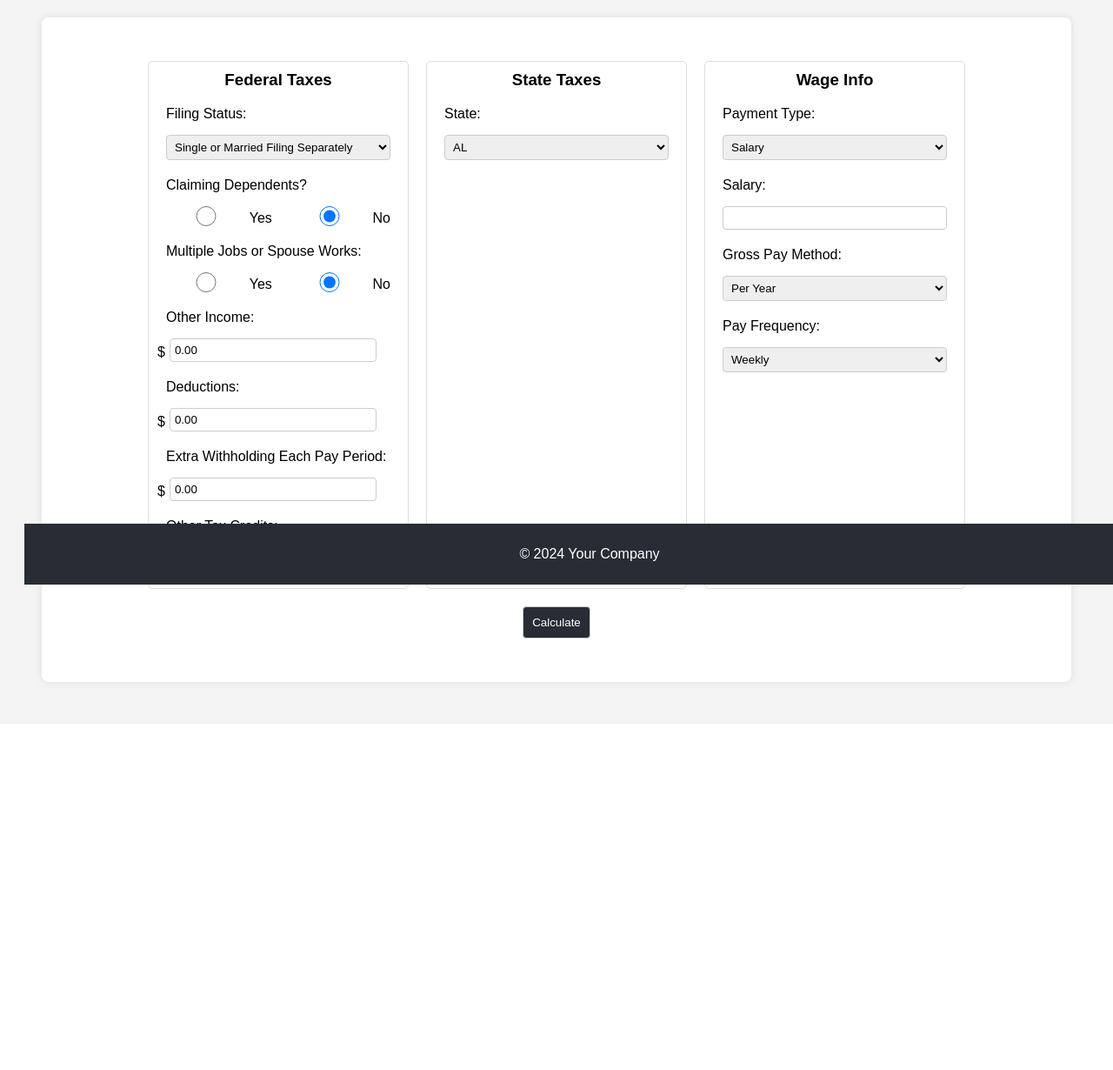
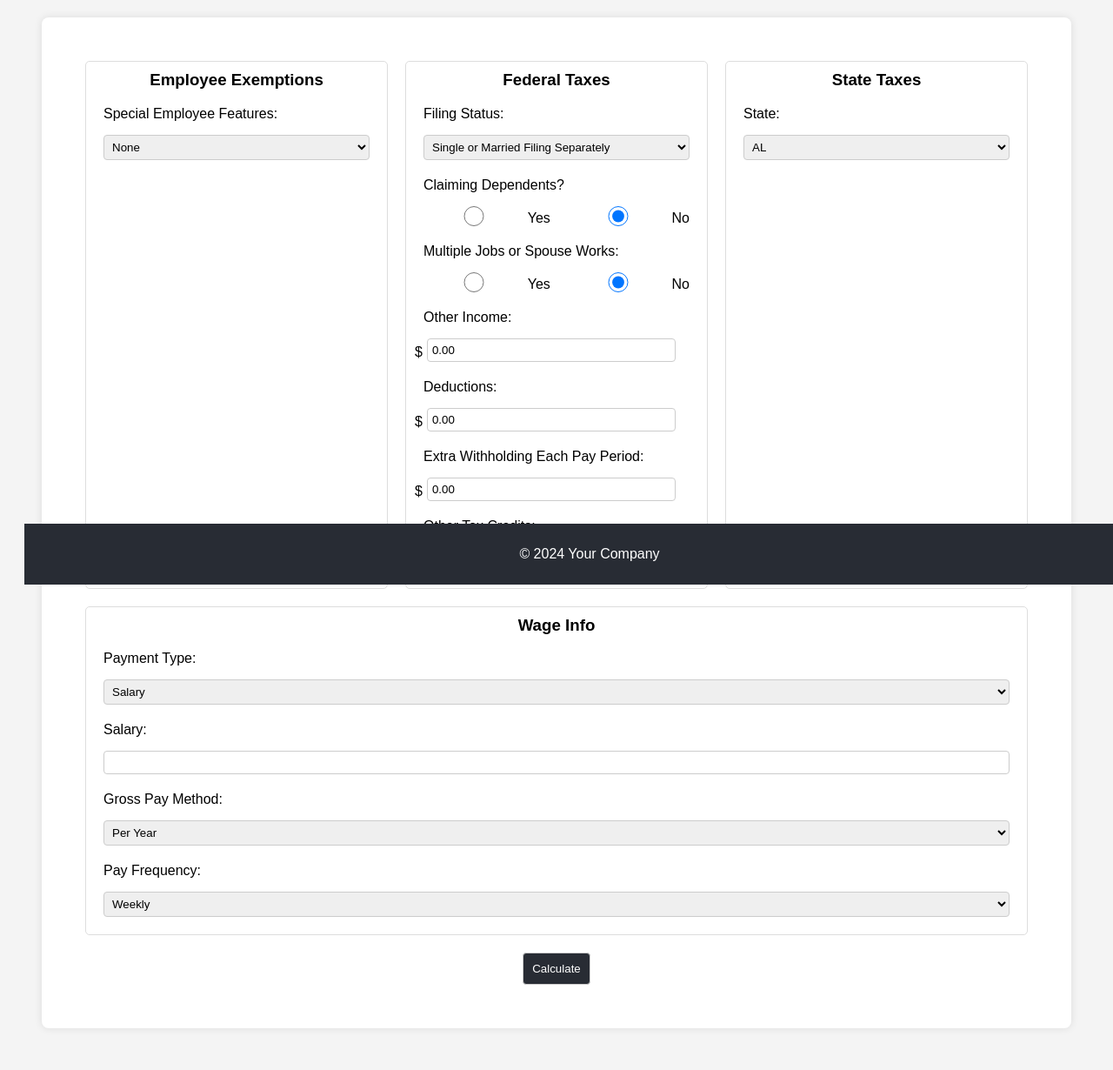
Before and after one commit to sohumdaftary/payroll-calculator, a Flask app: page / in a window 1280 px wide. Shown: the part 128-1358 px from the top of the page at 87% size. Before the commit the page ends 919 px from the top, so only its background shows below. Run offline with Flask 3, Linux system fonts and the light colour scheme.

Commit message:
Add employee exceptions

```diff
--- a/static/script.js
+++ b/static/script.js
@@ -24,6 +24,7 @@
         const deductions = document.getElementById('deductions').value || 0;
         const extraWithholding = document.getElementById('extraWithholding').value || 0;
         const otherTaxCredits = document.getElementById('otherTaxCredits').value || 0;
+        const employeeExemptions = document.getElementById('employeeExemptions').value;
 
         let wages;
         if (paymentType === 'salary') {
@@ -62,7 +63,8 @@
                 deductions: parseFloat(deductions),
                 extraWithholding: parseFloat(extraWithholding),
                 otherTaxCredits: parseFloat(otherTaxCredits),
-                payPeriods: payPeriods
+                payPeriods: payPeriods,
+                employeeExemptions: employeeExemptions
             })
         });
 
--- a/templates/index.html
+++ b/templates/index.html
@@ -67,6 +67,18 @@
     <main>
         <form id="payroll-form">
             <div class="container">
+                <!-- Employee Exemptions Pane -->
+                <div class="pane">
+                    <h3>Employee Exemptions</h3>
+                    <label for="employeeExemptions">Special Employee Features:</label>
+                    <select id="employeeExemptions" name="employeeExemptions">
+                        <option value="none" selected>None</option>
+                        <option value="spouse">Your (employer's) spouse</option>
+                        <option value="child">Your child under the age of 21</option>
+                        <option value="parent">Your parent</option>
+                        <option value="under_18">Under the age of 18</option>
+                    </select>
+                </div>
                 <!-- Federal Taxes Pane -->
                 <div class="pane">
                     <h3>Federal Taxes</h3>
```
